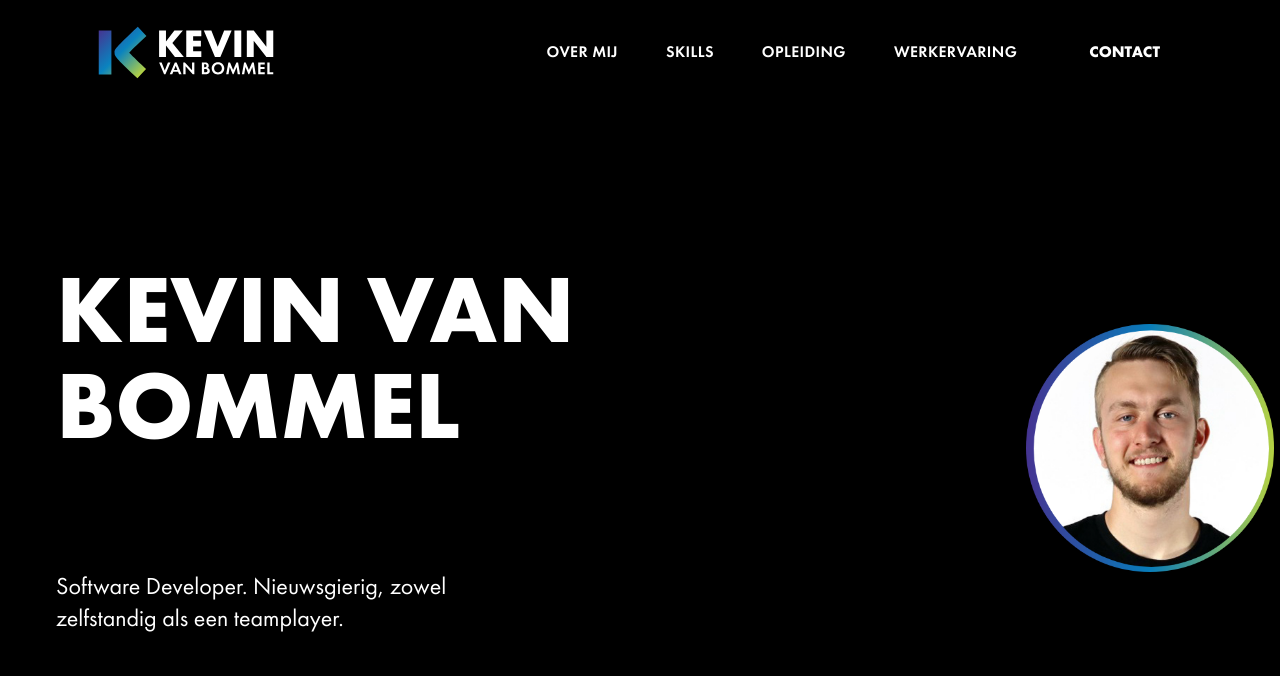
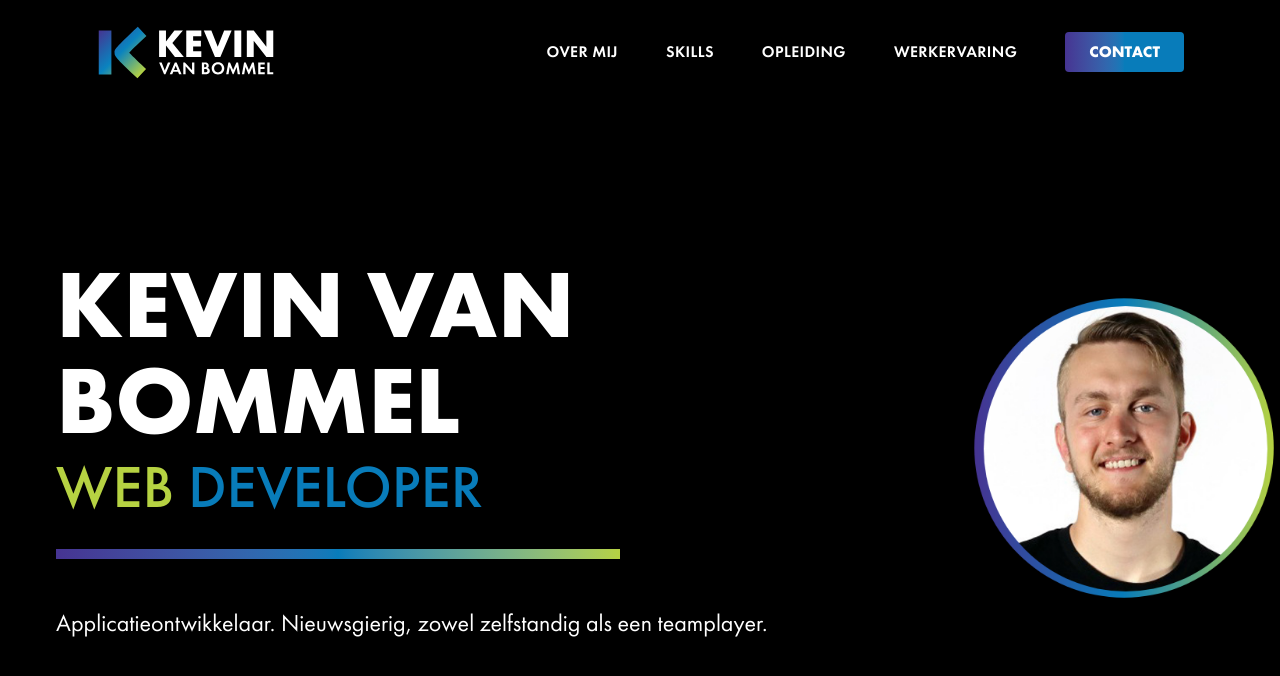
Before and after one commit to Kevayy/portfolio, a Next.js app: page / in a window 1280 px wide. Shown: the top 676 px of the page. Built offline with nearby package versions, Linux system fonts and the light colour scheme.

Commit message:
Fix Hero and Navbar to design

```diff
--- a/components/Hero.tsx
+++ b/components/Hero.tsx
@@ -4,15 +4,15 @@ export const Hero = () => {
   return (
     <div className="relative w-full flex flex-col-reverse items-center justify-center min-h-[80vh] px-4 py-12 lg:flex-row lg:justify-start lg:items-center lg:px-0 overflow-hidden">
       <div className="flex flex-col justify-center items-center lg:items-start text-center lg:text-left p-4 rounded-xl lg:ml-10 ">
-        <h1 className="font-bold text-3xl sm:text-4xl md:text-5xl lg:text-8xl text-white drop-shadow">
-          KEVIN VAN BOMMEL
+        <h1 className="font-bold text-3xl sm:text-4xl md:text-5xl lg:text-8xl text-white drop-shadow uppercase">
+          Kevin van Bommel
         </h1>
-        <p className="text-xl sm:text-2xl md:text-4xl lg:text-6xl font-medium mt-2 ">
-          <span className="text-green-400">WEB</span> <span className="text-blue-800">DEVELOPER</span>
+        <p className="text-xl sm:text-2xl md:text-4xl lg:text-6xl font-medium mt-2 uppercase">
+          <span className="text-green">Web</span> <span className="text-blue">Developer</span>
         </p>
-        <p className="mt-6 sm:mt-8 lg:mt-12 font-light text-base sm:text-lg md:text-xl lg:text-2xl max-w-md text-white">
-          Software Developer. Nieuwsgierig, zowel zelfstandig als een
-          teamplayer.
+        <div className="w-[564px] h-2.5 mt-8 bg-linear-90 from-violet via-blue to-green" />
+        <p className="mt-6 sm:mt-8 lg:mt-12 font-light text-base sm:text-lg md:text-xl lg:text-2xl text-white">
+          Applicatieontwikkelaar. Nieuwsgierig, zowel zelfstandig als een teamplayer.
         </p>
       </div>
       <div className="flex justify-center items-center mb-8 lg:mb-0 lg:ml-32">
@@ -20,8 +20,8 @@ export const Hero = () => {
           src="/assets/foto-kevin.png"
           alt="Hero Image"
           className="rounded-full shadow-xl border-4"
-          width={300}
-          height={300}
+          width={384}
+          height={384}
           priority
         />
       </div>
--- a/components/Navbar.tsx
+++ b/components/Navbar.tsx
@@ -7,9 +7,13 @@ import Image from "next/image";
 
 export default function Navbar() {
   const [menuOpen, setMenuOpen] = useState(false);
+  const navLink = "relative after:content-[''] after:absolute after:left-0 after:-bottom-1 after:w-0 after:h-[3px] after:bg-gradient-to-r after:from-violet after:via-blue after:to-green after:transition-all after:duration-300 hover:after:w-full";
 
   return (
-    <nav className="fixed top-0 left-0 w-full text-white px-4 md:px-24 py-4 md:py-6 z-50 shadow-lg bg-black ">
+    <nav   className={cn(
+    "fixed top-0 left-0 w-full text-white px-4 md:px-24 py-4 md:py-6 z-50 shadow-lg bg-black transition-all duration-300",
+    menuOpen && "h-full flex flex-col"
+  )}>
       <div className="flex justify-between items-center">
         <div className="flex flex-1 justify-start items-center space-x-2 md:space-x-4">
           <Image
@@ -47,19 +51,19 @@ export default function Navbar() {
 
         <ul className="hidden md:flex space-x-12 items-center text-base font-semibold uppercase tracking-wide">
           <li>
-            <Link href="#about" className="hover:text-purple-300 transition">
+            <Link href="#about" className={navLink}>
               Over mij
             </Link>
           </li>
           <li>
-            <Link href="#skills" className="hover:text-purple-300 transition">
+            <Link href="#skills" className={navLink}>
               Skills
             </Link>
           </li>
           <li>
             <Link
               href="#education"
-              className="hover:text-purple-300 transition"
+              className={navLink}
             >
               Opleiding
             </Link>
@@ -67,7 +71,7 @@ export default function Navbar() {
           <li>
             <Link
               href="#experience"
-              className="hover:text-purple-300 transition"
+              className={navLink}
             >
               Werkervaring
             </Link>
@@ -75,14 +79,14 @@ export default function Navbar() {
         </ul>
         <Link
           href="#contact"
-          className="hidden md:block ml-12 px-6 py-2 rounded-md text-white font-bold uppercase text-base bg-gradient-to-r from-purple-600 to-blue-500 hover:brightness-110 shadow transition"
+          className="hidden md:block ml-12 px-6 py-2 rounded-[4px] text-white font-bold uppercase text-base bg-linear-90 from-violet via-blue to-blue hover:brightness-110 shadow transition"
         >
           Contact
         </Link>
       </div>
       {menuOpen && (
-        <div className="md:hidden mt-4 bg-gradient-to-br from-purple-900 via-blue-900 to-blue-700 rounded-lg shadow-lg p-4 transition">
-          <ul className="flex flex-col space-y-4 text-lg font-semibold uppercase tracking-wide transition">
+        <div className="md:hidden flex-1 flex flex-col justify-center items-center">
+          <ul className="flex flex-col items-center space-y-8 text-lg font-semibold uppercase tracking-wide transition">
             <li>
               <Link
                 href="#about"
@@ -122,7 +126,7 @@ export default function Navbar() {
             <li>
               <Link
                 href="#contact"
-                className="mt-2 px-6 py-2 rounded-md text-white font-bold uppercase text-base bg-gradient-to-r from-purple-600 to-blue-500 hover:brightness-110 shadow transition"
+                className="mt-2 px-6 py-2 rounded-[4px] text-white font-bold uppercase text-base bg-linear-90 from-violet via-blue to-blue hover:brightness-110 shadow transition"
                 onClick={() => setMenuOpen(false)}
               >
                 Contact
```
